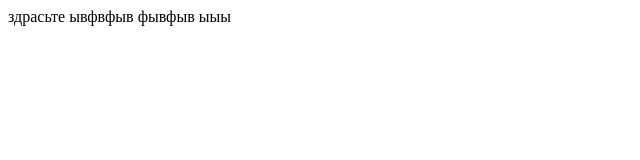
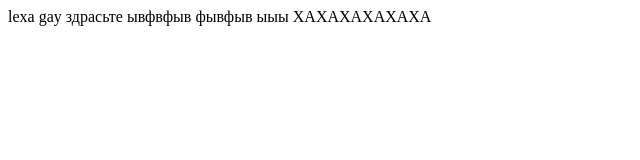
Before and after one commit to sashatsim/zadanie_san, a website: page index.html in a window 1280 px wide. Shown: the whole page, without its empty margins (0-640 px from the left). Drawn offline with Linux system fonts and the light colour scheme.

Commit message:
хуейня

```diff
--- a/index.html
+++ b/index.html
@@ -4,7 +4,8 @@
     <meta charset="UTF-8">
     <title>Title</title>
 </head>
-<body>
+<body> lexa gay
  здрасьте ывфвфыв фывфыв ыыы
+ХАХАХАХАХАХА
 </body>
 </html>
```
